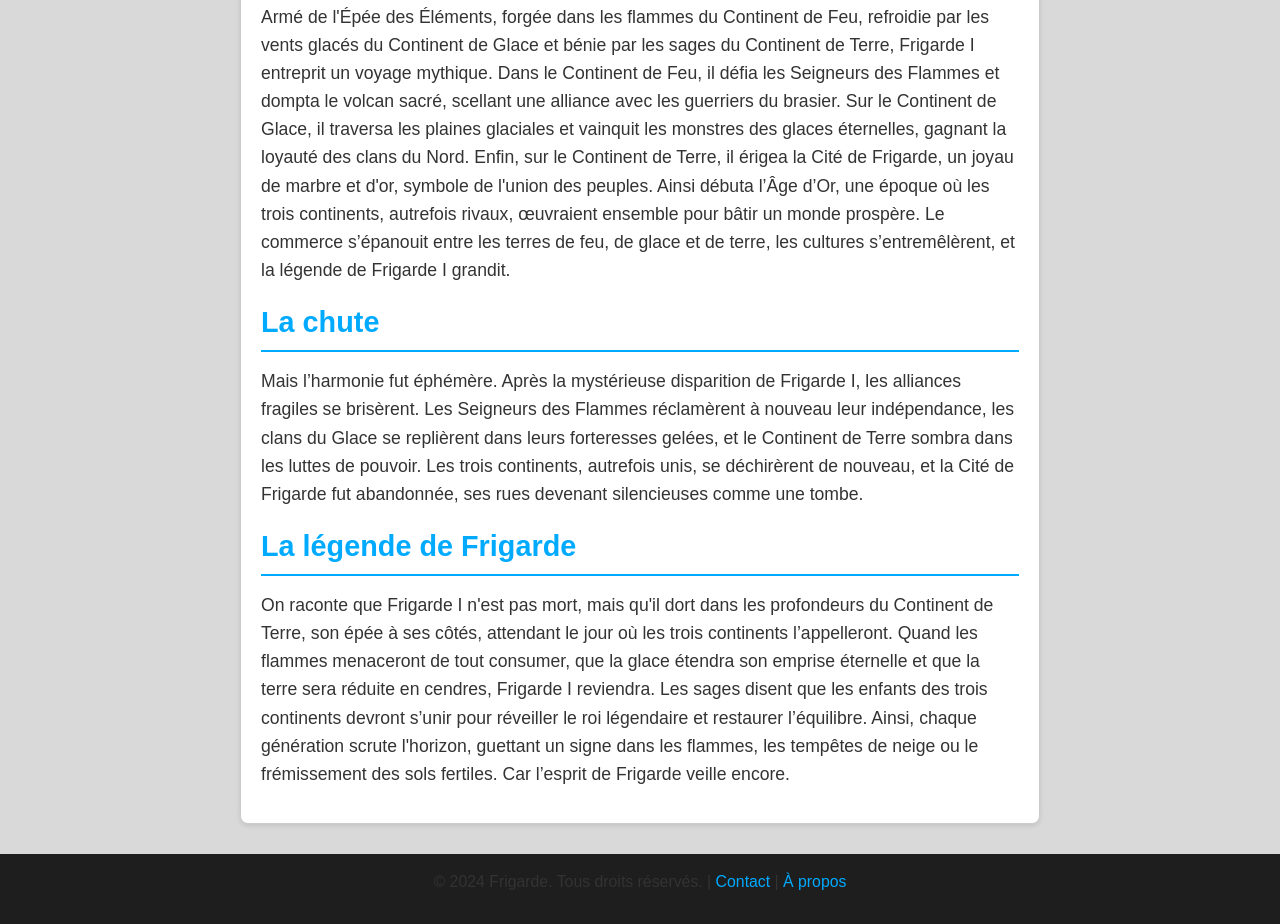
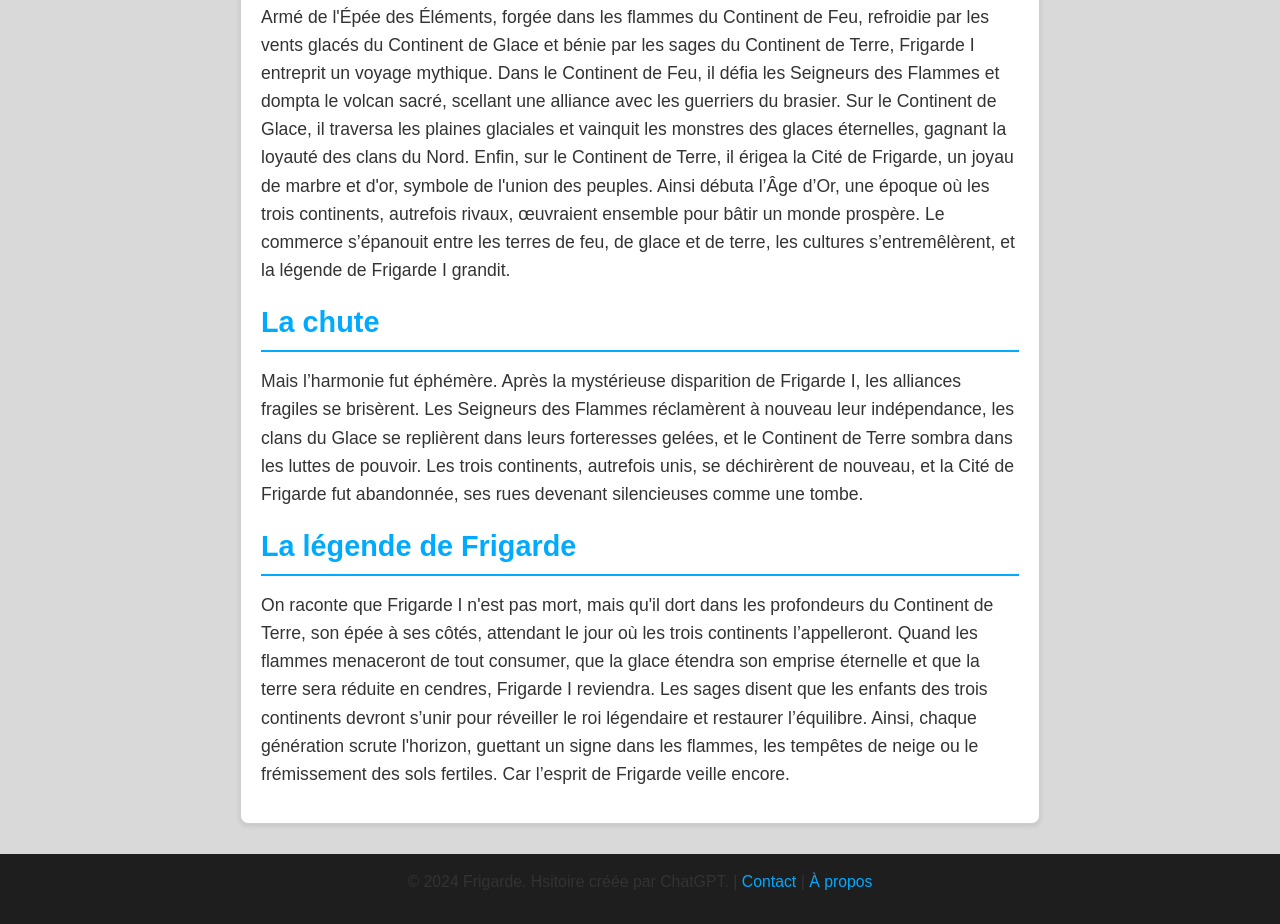
Before and after one commit to mashlopez/website-azure, a website: page index.html in a window 1280 px wide. Shown: the part 508-1432 px from the top of the page. Drawn offline with Linux system fonts and the light colour scheme.

Commit message:
Update index.html

```diff
--- a/index.html
+++ b/index.html
@@ -45,7 +45,7 @@ Ainsi débuta l’Âge d’Or, une époque où les trois continents, autrefois r
 </p>
 </main>
     <footer>
-        <p>© 2024 Frigarde. Tous droits réservés. | <a href="#">Contact</a> | <a href="#">À propos</a></p>
+        <p>© 2024 Frigarde. Hsitoire créée par ChatGPT. | <a href="https://github.com/">Contact</a> | <a href="#">À propos</a></p>
     </footer>
 </body>
 </html>
```
